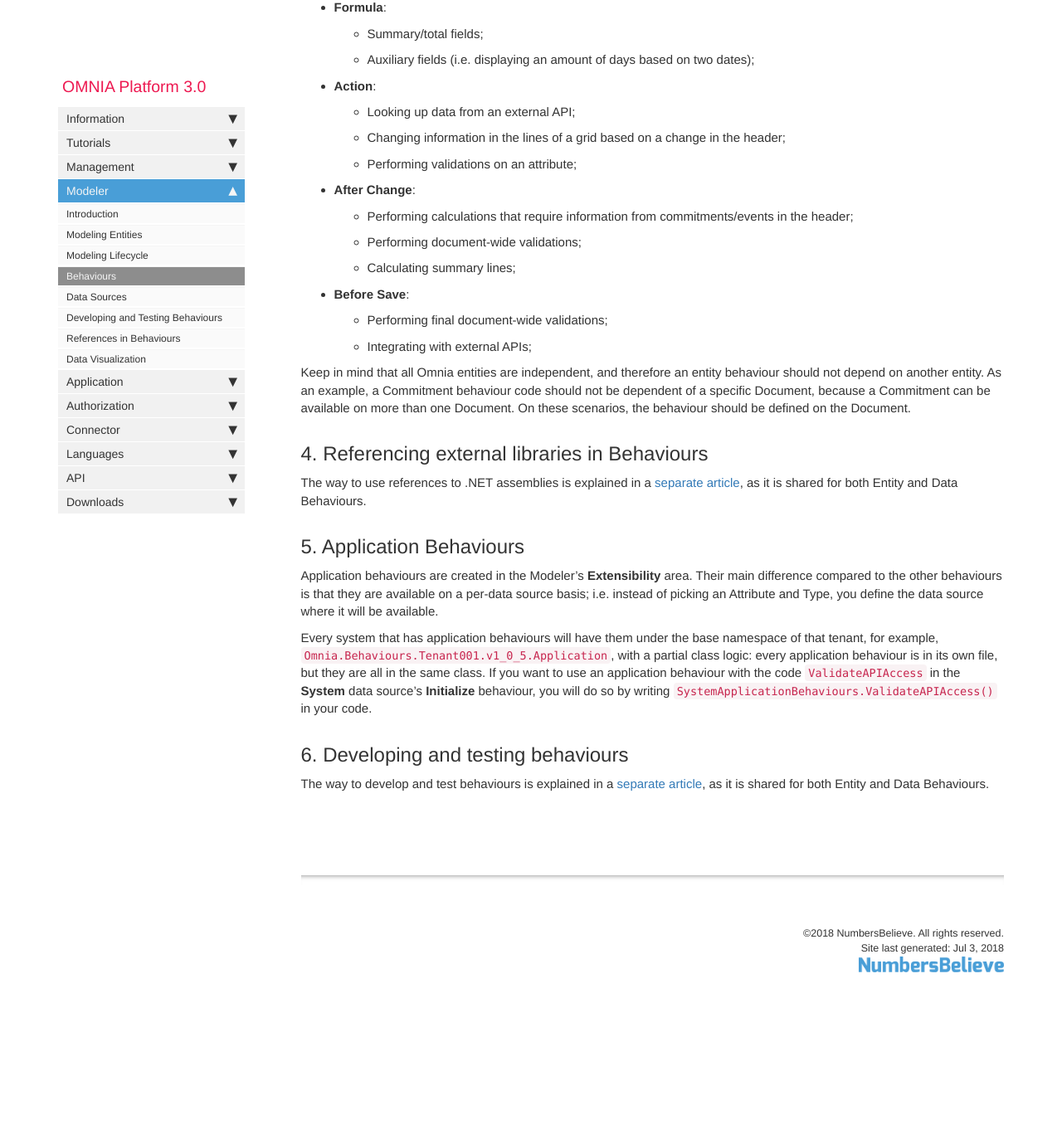
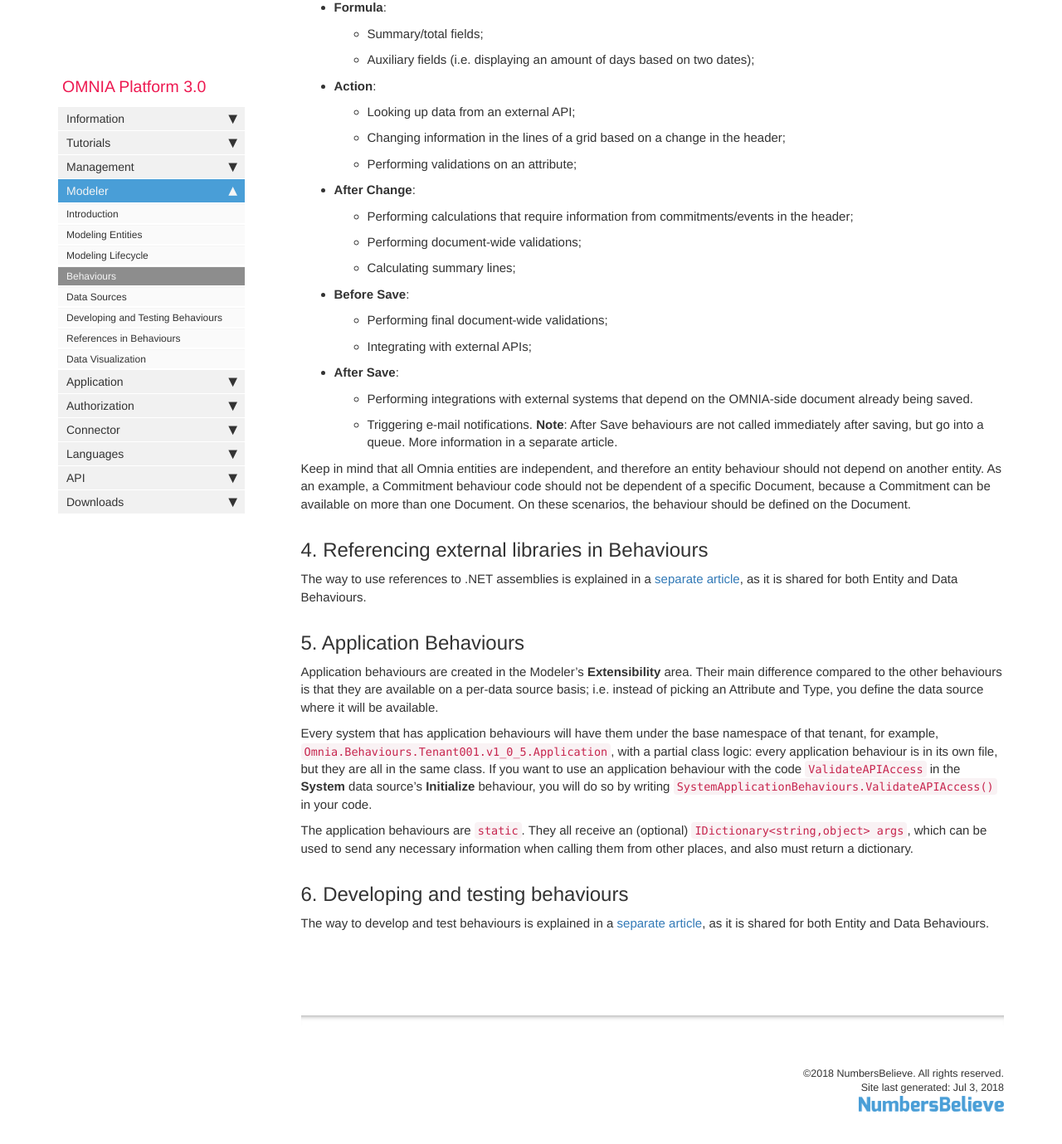
Before and after one commit to daniel8lopes/omnia3, a Jekyll site: the page built from docs/pages/omnia3/Modeler/omnia3_modeler_behaviours.md, in a window 1280 px wide and 1400 px high, scrolled down 2833 px. Shown: the top 1379 px of the window at 83% size. Built offline with Jekyll 4.4.1, drawn with Linux system fonts in a browser that asks for light colours; nearby versions of some CDN libraries; comment, search, counter and statistics services are not loaded; before the commit the page ends 4065 px from its top, so only the background shows below that.

Commit message:
Add info on After Save and static app behaviours

````diff
--- a/docs/pages/omnia3/Modeler/omnia3_modeler_behaviours.md
+++ b/docs/pages/omnia3/Modeler/omnia3_modeler_behaviours.md
@@ -73,6 +73,10 @@ Here are some usage suggestions for each type of behaviour - though, of course,
 - **Before Save**:
     - Performing final document-wide validations;
     - Integrating with external APIs;
+- **After Save**:
+    - Performing integrations with external systems that depend on the OMNIA-side document already being saved.
+    - Triggering e-mail notifications.
+    **Note**: After Save behaviours are not called immediately after saving, but go into a queue. More information in a separate article.
 
  Keep in mind that all Omnia entities are independent, and therefore an entity behaviour should not depend on another entity.
  As an example, a Commitment behaviour code should not be dependent of a specific Document, because a Commitment can be available on more than one Document. On these scenarios, the behaviour should be defined on the Document.
@@ -87,6 +91,8 @@ Application behaviours are created in the Modeler's **Extensibility** area. Thei
 
 Every system that has application behaviours will have them under the base namespace of that tenant, for example, ``` Omnia.Behaviours.Tenant001.v1_0_5.Application```, with a partial class logic: every application behaviour is in its own file, but they are all in the same class. If you want to use an application behaviour with the code ```ValidateAPIAccess``` in the **System** data source's **Initialize** behaviour, you will do so by writing ```SystemApplicationBehaviours.ValidateAPIAccess()``` in your code.
 
+The application behaviours are ```static```. They all receive an (optional) ```IDictionary<string,object> args```, which can be used to send any necessary information when calling them from other places, and also must return a dictionary.
+
 ## 6. Developing and testing behaviours
 
 The way to develop and test behaviours is explained in a [separate article](omnia3_modeler_developingbehaviours.html), as it is shared for both Entity and Data Behaviours.
````
